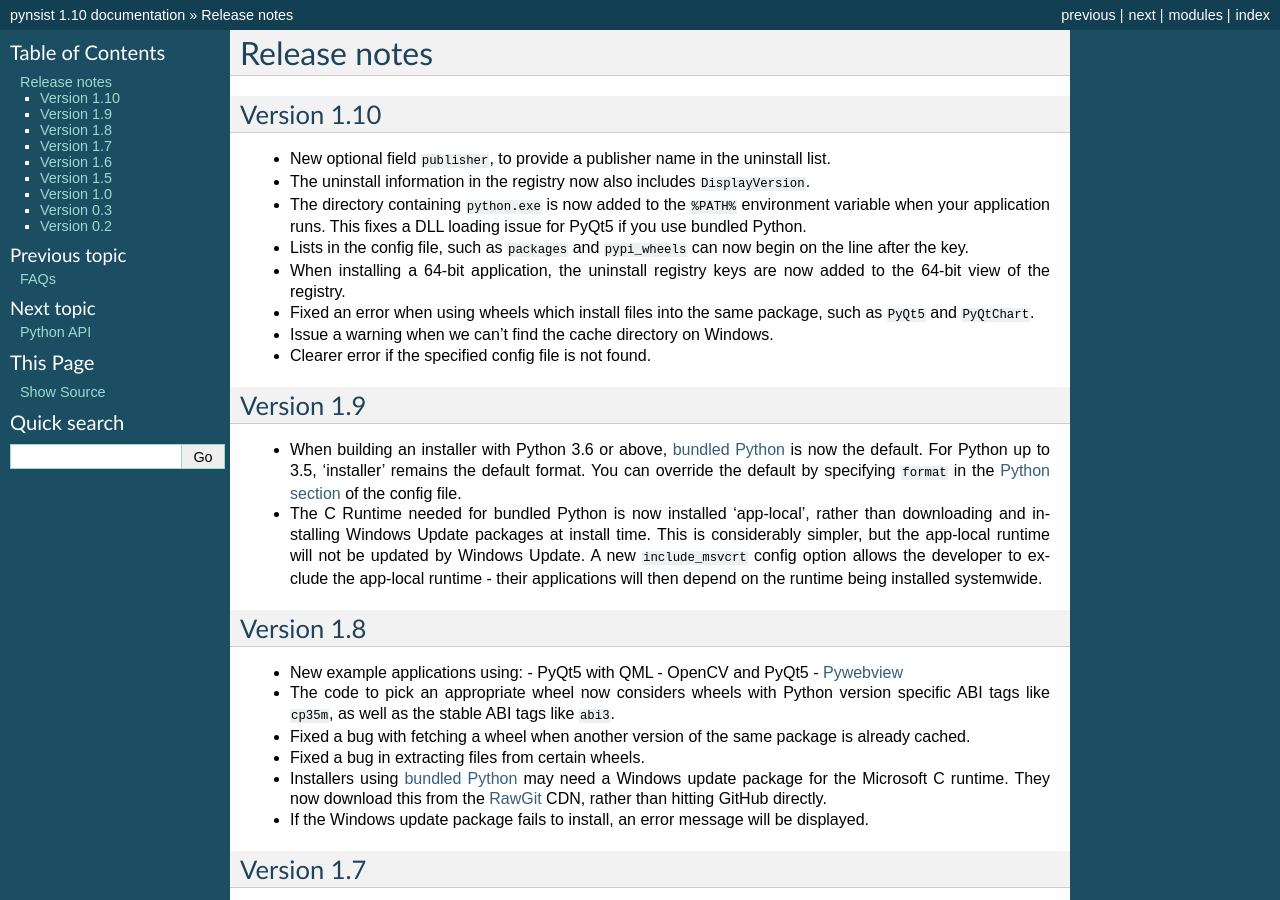
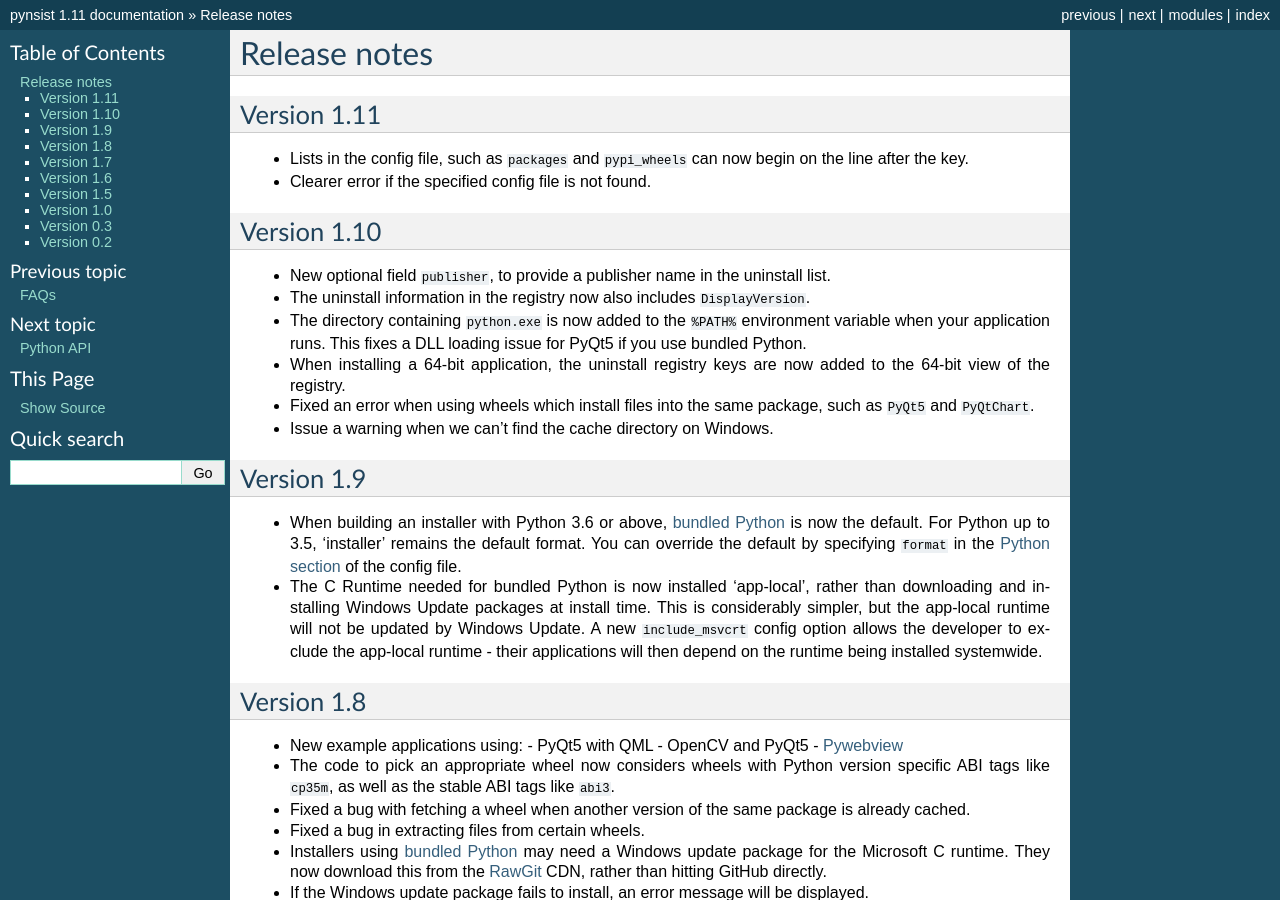
Before and after one commit to takluyver/pynsist, a Sphinx documentation site: the page built from doc/releasenotes.rst, in a window 1280 px wide and 900 px high. Built offline with Sphinx 7.4.7, drawn with Linux system fonts in a browser that asks for light colours; some of the changed text lies outside the part shown.

Commit message:
Version number -> 1.11

```diff
--- a/doc/releasenotes.rst
+++ b/doc/releasenotes.rst
@@ -1,5 +1,12 @@
 Release notes
 =============
+
+Version 1.11
+------------
+
+* Lists in the config file, such as ``packages`` and ``pypi_wheels`` can now
+  begin on the line after the key.
+* Clearer error if the specified config file is not found.
 
 Version 1.10
 ------------
--- a/nsist/__init__.py
+++ b/nsist/__init__.py
@@ -31,7 +31,7 @@ from .nsiswriter import NSISFileWriter
 from .pypi import fetch_pypi_wheels
 from .util import download, text_types, get_cache_dir
 
-__version__ = '1.10'
+__version__ = '1.11'
 
 pjoin = os.path.join
 logger = logging.getLogger(__name__)
```
Also changed, not shown: other parts of doc/releasenotes.rst (+0 -3 lines).
